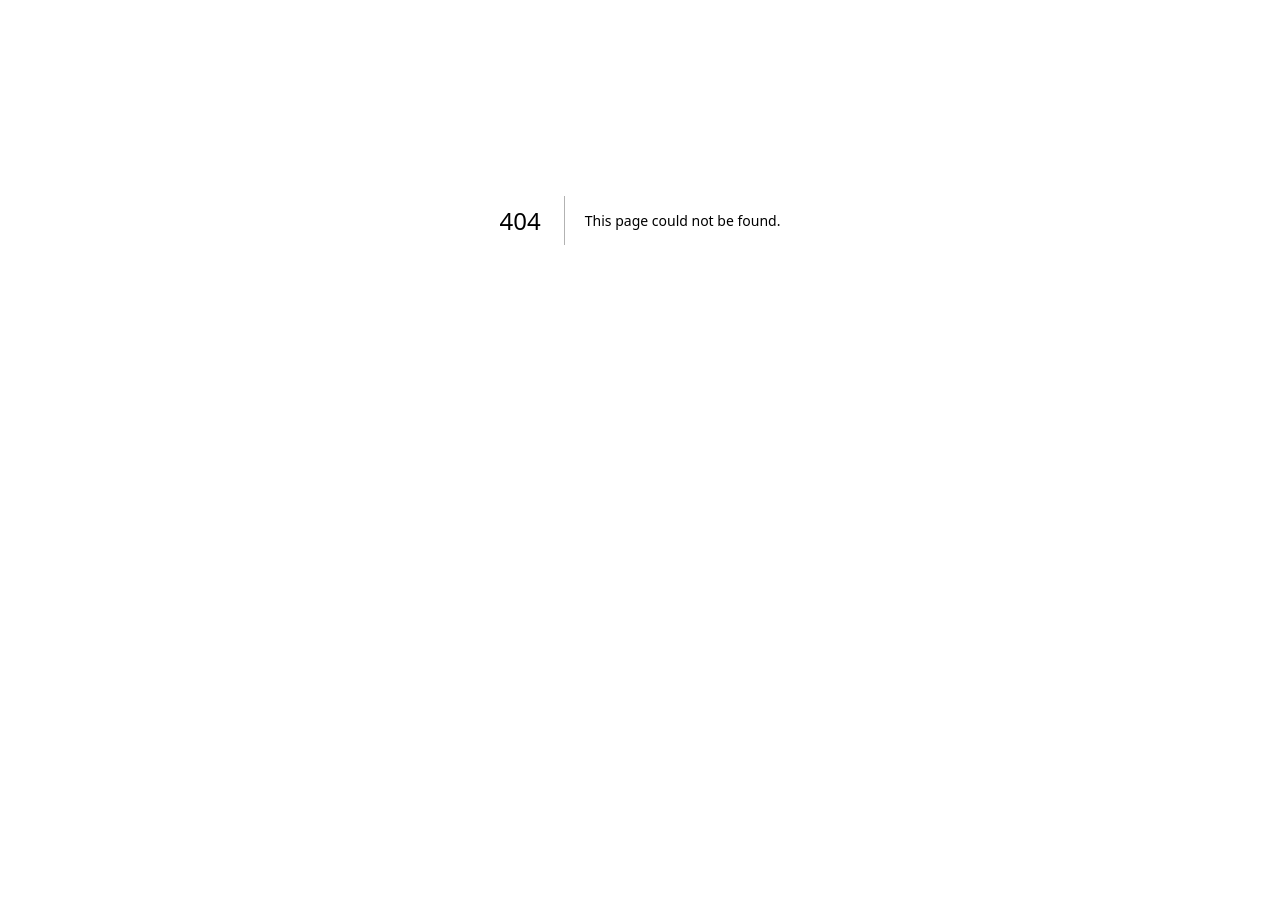
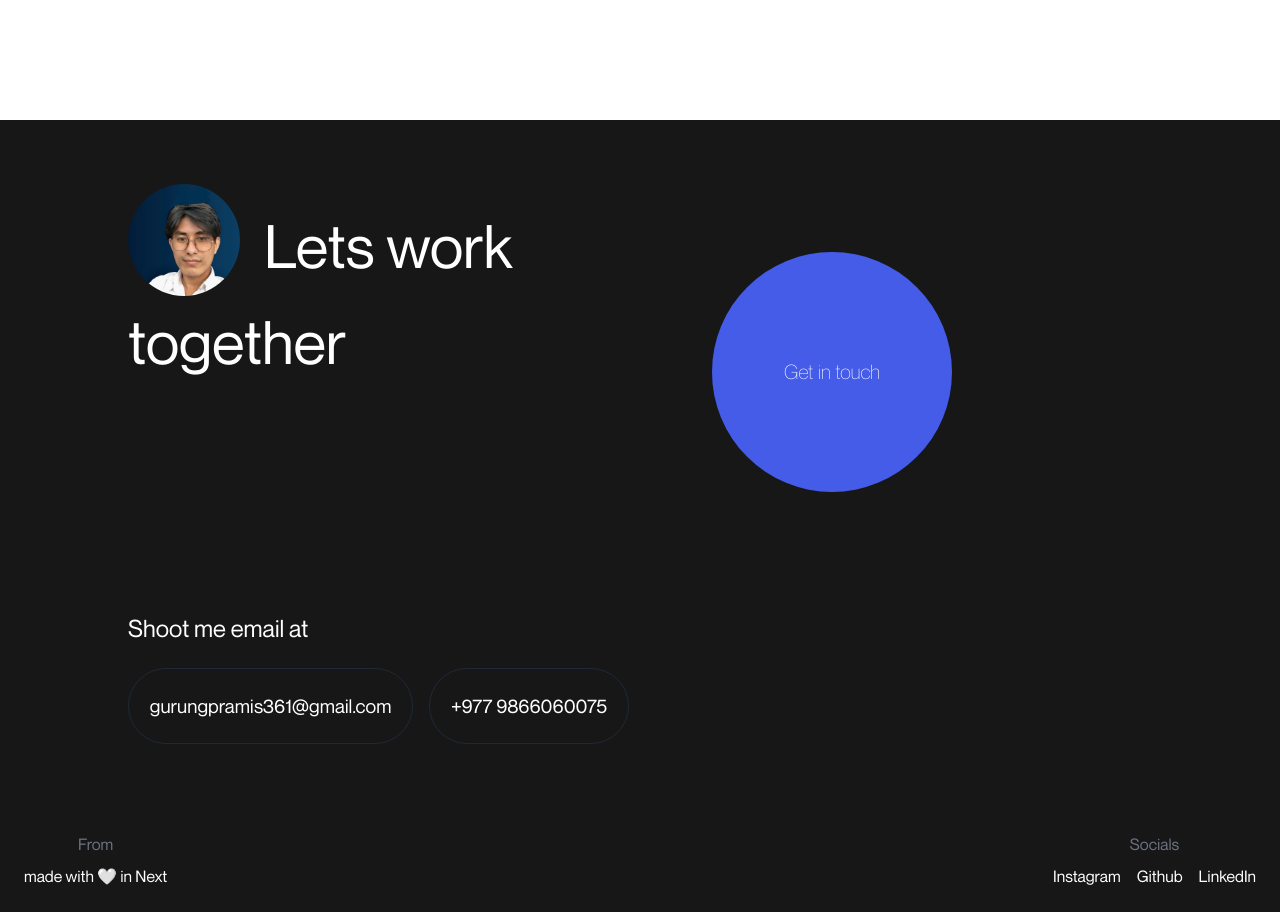
Before and after one commit to PramisGrg/portfolio, a Next.js app: page /components/footer in a window 1280 px wide. Before the commit this address had no page. Shown: the part 180-1092 px from the top of the page. Before the commit the page ends 800 px from the top, so only its background shows below. Built offline with nearby package versions, Linux system fonts and the light colour scheme.

Commit message:
feat: footer section

```diff
--- /dev/null
+++ b/app/components/footer/page.tsx
@@ -0,0 +1,93 @@
+"use client";
+import Image from "next/image";
+import React, { useRef } from "react";
+import profilePic from "@/public/profile-pic.jpeg";
+import { motion, useScroll, useTransform } from "framer-motion";
+import RippleButton from "@/app/ui/button";
+
+const Footer = () => {
+  const container = useRef(null);
+  const { scrollYProgress } = useScroll({
+    target: container,
+    offset: ["start end", "end end"],
+  });
+  const x = useTransform(scrollYProgress, [0, 1], [0, -200]);
+  const y = useTransform(scrollYProgress, [0, 1], [0, 300]);
+
+  return (
+    <motion.section
+      ref={container}
+      style={{ y }}
+      className="bg-primary text-white"
+    >
+      <div className="max-w-[80vw] py-[4rem] mx-auto">
+        <div className="flex text-6xl space-y-4 flex-col">
+          <div className="flex space-x-6">
+            <Image
+              height={1000}
+              width={1000}
+              src={profilePic}
+              alt="profile picture image"
+              className="w-28 h-28 rounded-full"
+            />
+            <span className="mt-[2rem]">Lets work</span>
+          </div>
+          <span>together</span>
+        </div>
+        <motion.div
+          style={{ x }}
+          className="flex items-center justify-center relative"
+        >
+          <button className="w-60 h-60 absolute bg-[#455CE9] overflow-hidden text-white rounded-full flex items-center justify-center cursor-pointer z-10 realtive right-0">
+            <p className="text-xl font-light">Get in touch</p>
+          </button>
+        </motion.div>
+        <div className="mt-60 text-2xl space-y-6">
+          <p>Shoot me email at</p>
+          <span className="flex space-x-4">
+            <RippleButton>gurungpramis361@gmail.com</RippleButton>
+            <RippleButton>+977 9866060075</RippleButton>
+          </span>
+        </div>
+      </div>
+      <div className="flex p-6 justify-between">
+        <div className="flex flex-col space-y-2">
+          <span className="text-center text-gray-500">From</span>
+          <span>made with 🤍 in Next </span>
+        </div>
+        <div className="flex flex-col space-y-2">
+          <span className="text-center  text-gray-500">Socials</span>
+          <div className="space-x-4">
+            <a
+              href="https://www.instagram.com"
+              target="_blank"
+              rel="noopener noreferrer"
+              className="hover:underline"
+            >
+              Instagram
+            </a>
+
+            <a
+              href=""
+              target="_blank"
+              rel="noopener noreferrer"
+              className="hover:underline"
+            >
+              Github
+            </a>
+            <a
+              href=""
+              target="_blank"
+              rel="noopener noreferrer"
+              className="hover:underline"
+            >
+              LinkedIn
+            </a>
+          </div>
+        </div>
+      </div>
+    </motion.section>
+  );
+};
+
+export default Footer;
--- a/app/components/project/page.tsx
+++ b/app/components/project/page.tsx
@@ -3,7 +3,7 @@
 import Image from "next/image";
 import { Tabs } from "@/app/ui/tabs";
 
-export function TabsDemo() {
+export function Project() {
   const tabs = [
     {
       title: "Sahaj Yatra",
--- a/app/page.tsx
+++ b/app/page.tsx
@@ -3,7 +3,8 @@ import { useEffect, useState } from "react";
 import Preloader from "./components/preloader";
 import { AnimatePresence } from "framer-motion";
 import HeroSection from "./components/hero-section/page";
-import { TabsDemo } from "./components/project/page";
+import { Project } from "./components/project/page";
+import Footer from "./components/footer/page";
 
 export default function Home() {
   const [isLoading, setIsLoading] = useState(true);
@@ -22,7 +23,8 @@ export default function Home() {
         ) : (
           <div>
             <HeroSection />
-            <TabsDemo />
+            <Project />
+            <Footer />
           </div>
         )}
       </AnimatePresence>
--- /dev/null
+++ b/app/ui/button.tsx
@@ -0,0 +1,134 @@
+"use client";
+import { useCallback, useRef, useState } from "react";
+
+interface RippleButtonProps
+  extends React.ButtonHTMLAttributes<HTMLButtonElement> {
+  children: React.ReactNode;
+}
+
+export default function RippleButton({
+  children,
+  ...props
+}: RippleButtonProps) {
+  const buttonRef = useRef<HTMLButtonElement>(null);
+  const rippleRef = useRef<HTMLSpanElement>(null);
+  const [isHovered, setIsHovered] = useState(false);
+
+  const createRipple = useCallback(
+    (event: React.MouseEvent<HTMLButtonElement>) => {
+      if (isHovered || !buttonRef.current || !rippleRef.current) return;
+      setIsHovered(true);
+
+      const button = buttonRef.current;
+      const ripple = rippleRef.current;
+      const rect = button.getBoundingClientRect();
+      const size = Math.max(rect.width, rect.height) * 2;
+      const x = event.clientX - rect.left - size / 2;
+      const y = event.clientY - rect.top - size / 2;
+
+      ripple.style.width = `${size}px`;
+      ripple.style.height = `${size}px`;
+      ripple.style.left = `${x}px`;
+      ripple.style.top = `${y}px`;
+
+      ripple.classList.remove("ripple-leave");
+      ripple.classList.add("ripple-enter");
+    },
+    [isHovered]
+  );
+
+  const removeRipple = useCallback(
+    (event: React.MouseEvent<HTMLButtonElement>) => {
+      if (event.target !== event.currentTarget) return;
+      if (!buttonRef.current || !rippleRef.current) return;
+      setIsHovered(false);
+
+      const button = buttonRef.current;
+      const ripple = rippleRef.current;
+      const rect = button.getBoundingClientRect();
+      const size = Math.max(rect.width, rect.height) * 2;
+      const x = event.clientX - rect.left - size / 2;
+      const y = event.clientY - rect.top - size / 2;
+
+      ripple.style.left = `${x}px`;
+      ripple.style.top = `${y}px`;
+
+      ripple.classList.remove("ripple-enter");
+      ripple.classList.add("ripple-leave");
+
+      const handleAnimationEnd = () => {
+        if (ripple) {
+          ripple.classList.remove("ripple-leave");
+          ripple.removeEventListener("animationend", handleAnimationEnd);
+        }
+      };
+
+      ripple.addEventListener("animationend", handleAnimationEnd);
+    },
+    []
+  );
+
+  const handleMouseMove = useCallback(
+    (event: React.MouseEvent<HTMLButtonElement>) => {
+      if (!buttonRef.current || !rippleRef.current || !isHovered) return;
+
+      const button = buttonRef.current;
+      const ripple = rippleRef.current;
+      const rect = button.getBoundingClientRect();
+      const size = Math.max(rect.width, rect.height) * 2;
+      const x = event.clientX - rect.left - size / 2;
+      const y = event.clientY - rect.top - size / 2;
+
+      ripple.style.left = `${x}px`;
+      ripple.style.top = `${y}px`;
+    },
+    [isHovered]
+  );
+
+  return (
+    <button
+      ref={buttonRef}
+      className=" duration-[600ms] relative flex items-center border border-gray-800 justify-center overflow-hidden rounded-full bg-primary p-[1.3rem] text-[1.2rem] text-white transition"
+      onMouseEnter={(e) => {
+        if (e.target === e.currentTarget) {
+          createRipple(e);
+        }
+      }}
+      onMouseLeave={(e) => {
+        if (e.target === e.currentTarget) {
+          removeRipple(e);
+        }
+      }}
+      onMouseMove={handleMouseMove}
+      {...props}
+    >
+      <span className="relative z-[2]">{children}</span>
+      <span ref={rippleRef} className="ripple" />
+      <style>{`
+        .ripple {
+          position: absolute;
+          border-radius: 50%;
+          pointer-events: none;
+          background-color: #455CE9;
+          z-index: 1;
+          opacity: 0;
+          transition: transform 50ms linear;
+        }
+        .ripple-enter {
+          animation: ripple-enter 600ms ease-out forwards;
+        }
+        .ripple-leave {
+          animation: ripple-leave 600ms ease-out forwards;
+        }
+        @keyframes ripple-enter {
+          from { transform: scale(0); opacity: 1; }
+          to { transform: scale(1); opacity: 1; }
+        }
+        @keyframes ripple-leave {
+          from { transform: scale(1); opacity: 1; }
+          to { transform: scale(0); opacity: 1; }
+        }
+      `}</style>
+    </button>
+  );
+}
```
Also changed, not shown: public/profile-pic.jpeg (added).
